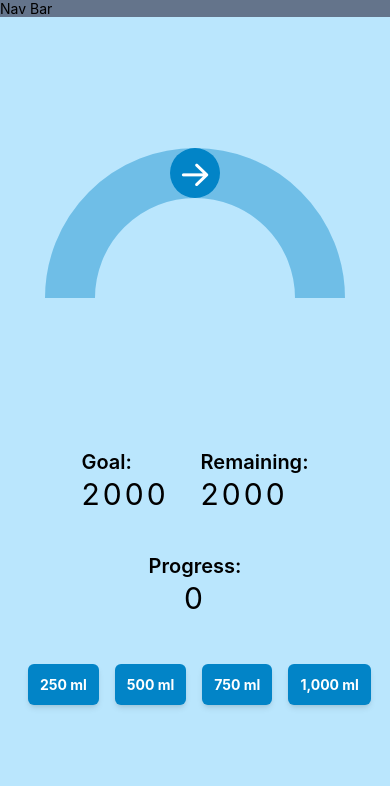
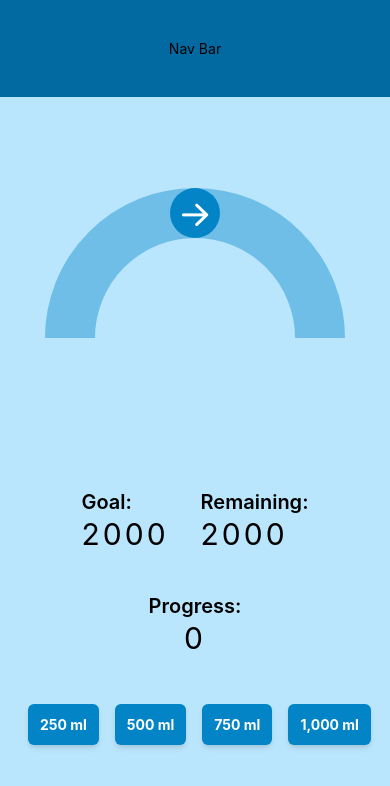
Before and after one commit to bryanansong/Water-Pal, a React Native app: screen / in a window 390 px wide. Shown: the top 786 px of the page. Built offline with nearby package versions, Linux system fonts and the light colour scheme.

Commit message:
Added current streak constant

```diff
--- a/src/components/Nav.jsx
+++ b/src/components/Nav.jsx
@@ -3,7 +3,7 @@ import React from "react";
 
 const Nav = () => {
 	return (
-		<View className="flex items-start bg-slate-500">
+		<View className="flex items-center justify-center bg-sky-700 py-10">
 			<Text>Nav Bar</Text>
 		</View>
 	);
--- a/src/constants/index.js
+++ b/src/constants/index.js
@@ -1,6 +1,7 @@
 // Water intake goals in milliliters
 const dailyGoal = 2000;
 const weeklyGoal = 14000;
+const currentStreak = 10;
 
 // Water measurement units
 const milliliters = "ml";
@@ -45,6 +46,7 @@ const congratulationsMessage =
 export {
 	dailyGoal,
 	weeklyGoal,
+	currentStreak,
 	milliliters,
 	liters,
 	intakePresets,
```
